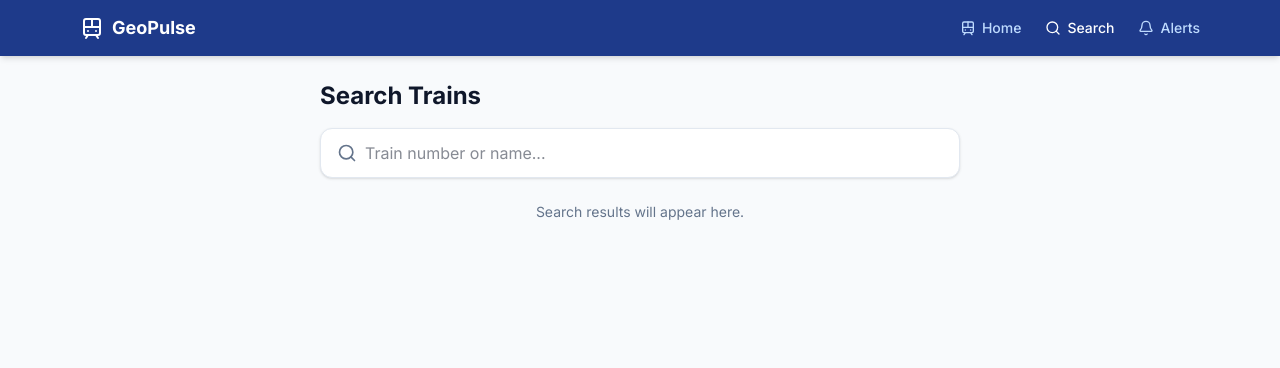
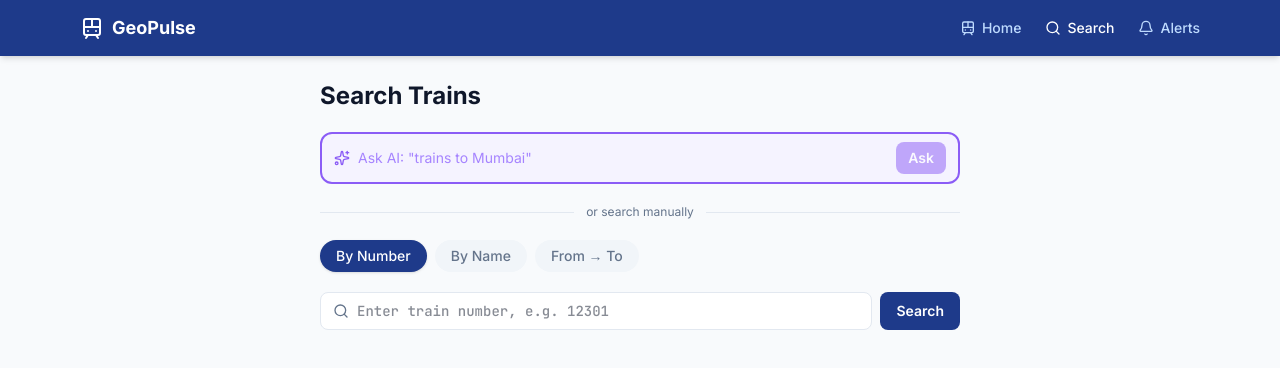
Before and after one commit to AyushSid28/GeoPulse, a React (Vite) app in the folder frontend/: page /search in a window 1280 px wide. Shown: the top 368 px of the page. Built offline with nearby package versions, Linux system fonts and the light colour scheme.

Commit message:
build search page with AI search, tabs, and results

```diff
--- a/frontend/src/pages/SearchPage.tsx
+++ b/frontend/src/pages/SearchPage.tsx
@@ -1,18 +1,206 @@
-import { Search } from 'lucide-react'
+import { useState } from 'react'
+import { Search, Sparkles } from 'lucide-react'
+import { listTrains } from '../api/trains'
+import { aiSearch } from '../api/ai'
+import AISearchInput from '../components/search/AISearchInput'
+import StationAutocomplete from '../components/search/StationAutocomplete'
+import TrainCard from '../components/search/TrainCard'
+import LoadingSpinner from '../components/shared/LoadingSpinner'
+import ErrorBanner from '../components/shared/ErrorBanner'
+import EmptyState from '../components/shared/EmptyState'
+import type { Train, Station } from '../types'
+
+type Tab = 'number' | 'name' | 'fromto'
 
 export default function SearchPage() {
+  const [tab, setTab] = useState<Tab>('number')
+  const [numberInput, setNumberInput] = useState('')
+  const [nameInput, setNameInput] = useState('')
+  const [fromStation, setFromStation] = useState<Station | null>(null)
+  const [toStation, setToStation] = useState<Station | null>(null)
+
+  const [results, setResults] = useState<Train[]>([])
+  const [aiCaption, setAiCaption] = useState<string | null>(null)
+  const [loading, setLoading] = useState(false)
+  const [aiLoading, setAiLoading] = useState(false)
+  const [error, setError] = useState<string | null>(null)
+  const [searched, setSearched] = useState(false)
+
+  const reset = () => {
+    setResults([])
+    setAiCaption(null)
+    setError(null)
+  }
+
+  const handleAISearch = async (query: string) => {
+    reset()
+    setAiLoading(true)
+    setSearched(true)
+    try {
+      const data = await aiSearch(query)
+      setResults(data.results)
+      setAiCaption(data.caption)
+    } catch {
+      setError('AI search failed. Try manual search below.')
+    } finally {
+      setAiLoading(false)
+    }
+  }
+
+  const handleManualSearch = async () => {
+    reset()
+    setLoading(true)
+    setSearched(true)
+    try {
+      let data: Train[] = []
+      if (tab === 'number' && numberInput.trim()) {
+        data = await listTrains({ number: numberInput.trim() })
+      } else if (tab === 'name' && nameInput.trim()) {
+        data = await listTrains({ name: nameInput.trim() })
+      } else if (tab === 'fromto' && fromStation && toStation) {
+        data = await listTrains({
+          from_station_id: fromStation.code,
+          to_station_id: toStation.code,
+        })
+      } else {
+        setError('Please fill in the search fields.')
+        setLoading(false)
+        return
+      }
+      setResults(data)
+    } catch {
+      setError('Search failed. Please check your connection and try again.')
+    } finally {
+      setLoading(false)
+    }
+  }
+
+  const handleKeyDown = (e: React.KeyboardEvent) => {
+    if (e.key === 'Enter') handleManualSearch()
+  }
+
+  const tabs: { key: Tab; label: string }[] = [
+    { key: 'number', label: 'By Number' },
+    { key: 'name', label: 'By Name' },
+    { key: 'fromto', label: 'From → To' },
+  ]
+
   return (
-    <div className="px-4 py-6 max-w-2xl mx-auto">
-      <h1 className="text-2xl font-bold mb-4">Search Trains</h1>
-      <div className="flex items-center gap-2 bg-surface rounded-xl border border-border px-4 py-3 shadow-sm">
-        <Search className="w-5 h-5 text-text-secondary" />
-        <input
-          type="text"
-          placeholder="Train number or name..."
-          className="flex-1 bg-transparent focus:outline-none"
-        />
+    <div className="px-4 py-6 max-w-2xl mx-auto space-y-5">
+      <h1 className="text-2xl font-bold">Search Trains</h1>
+
+      {/* AI search — primary */}
+      <AISearchInput onSearch={handleAISearch} loading={aiLoading} compact />
+
+      {/* Divider */}
+      <div className="flex items-center gap-3">
+        <div className="flex-1 h-px bg-border" />
+        <span className="text-xs text-text-secondary">or search manually</span>
+        <div className="flex-1 h-px bg-border" />
       </div>
-      <p className="text-text-secondary text-sm mt-6 text-center">Search results will appear here.</p>
+
+      {/* Tab pills */}
+      <div className="flex gap-2">
+        {tabs.map(({ key, label }) => (
+          <button
+            key={key}
+            onClick={() => { setTab(key); reset(); setSearched(false) }}
+            className={`px-4 py-1.5 rounded-full text-sm font-medium transition ${
+              tab === key
+                ? 'bg-primary text-white shadow-sm'
+                : 'bg-slate-100 text-text-secondary hover:bg-slate-200'
+            }`}
+          >
+            {label}
+          </button>
+        ))}
+      </div>
+
+      {/* Tab content */}
+      <div className="space-y-3">
+        {tab === 'number' && (
+          <div className="flex gap-2">
+            <div className="flex-1 flex items-center gap-2 bg-surface border border-border rounded-lg px-3 py-2 focus-within:ring-2 focus-within:ring-primary-light">
+              <Search className="w-4 h-4 text-text-secondary" />
+              <input
+                type="text"
+                value={numberInput}
+                onChange={(e) => setNumberInput(e.target.value)}
+                onKeyDown={handleKeyDown}
+                placeholder="Enter train number, e.g. 12301"
+                className="flex-1 bg-transparent text-sm focus:outline-none font-mono"
+              />
+            </div>
+            <button onClick={handleManualSearch} disabled={loading} className="bg-primary text-white px-4 py-2 rounded-lg text-sm font-semibold hover:bg-blue-800 transition disabled:opacity-50">
+              Search
+            </button>
+          </div>
+        )}
+
+        {tab === 'name' && (
+          <div className="flex gap-2">
+            <div className="flex-1 flex items-center gap-2 bg-surface border border-border rounded-lg px-3 py-2 focus-within:ring-2 focus-within:ring-primary-light">
+              <Search className="w-4 h-4 text-text-secondary" />
+              <input
+                type="text"
+                value={nameInput}
+                onChange={(e) => setNameInput(e.target.value)}
+                onKeyDown={handleKeyDown}
+                placeholder="Enter train name, e.g. Rajdhani"
+                className="flex-1 bg-transparent text-sm focus:outline-none"
+              />
+            </div>
+            <button onClick={handleManualSearch} disabled={loading} className="bg-primary text-white px-4 py-2 rounded-lg text-sm font-semibold hover:bg-blue-800 transition disabled:opacity-50">
+              Search
+            </button>
+          </div>
+        )}
+
+        {tab === 'fromto' && (
+          <div className="space-y-3">
+            <StationAutocomplete label="From" placeholder="Origin station..." value={fromStation} onChange={setFromStation} />
+            <StationAutocomplete label="To" placeholder="Destination station..." value={toStation} onChange={setToStation} />
+            <button
+              onClick={handleManualSearch}
+              disabled={loading || !fromStation || !toStation}
+              className="w-full bg-primary text-white py-2.5 rounded-lg text-sm font-semibold hover:bg-blue-800 transition disabled:opacity-50"
+            >
+              Search Trains
+            </button>
+          </div>
+        )}
+      </div>
+
+      {/* AI caption */}
+      {aiCaption && (
+        <div className="flex items-start gap-2 bg-violet-50 border border-violet-200 rounded-xl px-4 py-3">
+          <Sparkles className="w-4 h-4 text-ai mt-0.5 shrink-0" />
+          <p className="text-sm text-violet-800">{aiCaption}</p>
+        </div>
+      )}
+
+      {/* Loading */}
+      {(loading || aiLoading) && <LoadingSpinner label="Searching trains..." />}
+
+      {/* Error */}
+      {error && <ErrorBanner message={error} onRetry={() => setError(null)} />}
+
+      {/* Results */}
+      {!loading && !aiLoading && results.length > 0 && (
+        <div className="space-y-2">
+          <p className="text-sm text-text-secondary font-medium">
+            {results.length} train{results.length !== 1 ? 's' : ''} found
+          </p>
+          {results.map((train) => (
+            <TrainCard key={train.id} train={train} />
+          ))}
+        </div>
+      )}
+
+      {/* No results */}
+      {!loading && !aiLoading && searched && results.length === 0 && !error && (
+        <EmptyState icon={Search} title="No trains found" subtitle="Try a different search query." />
+      )}
     </div>
   )
 }
```
